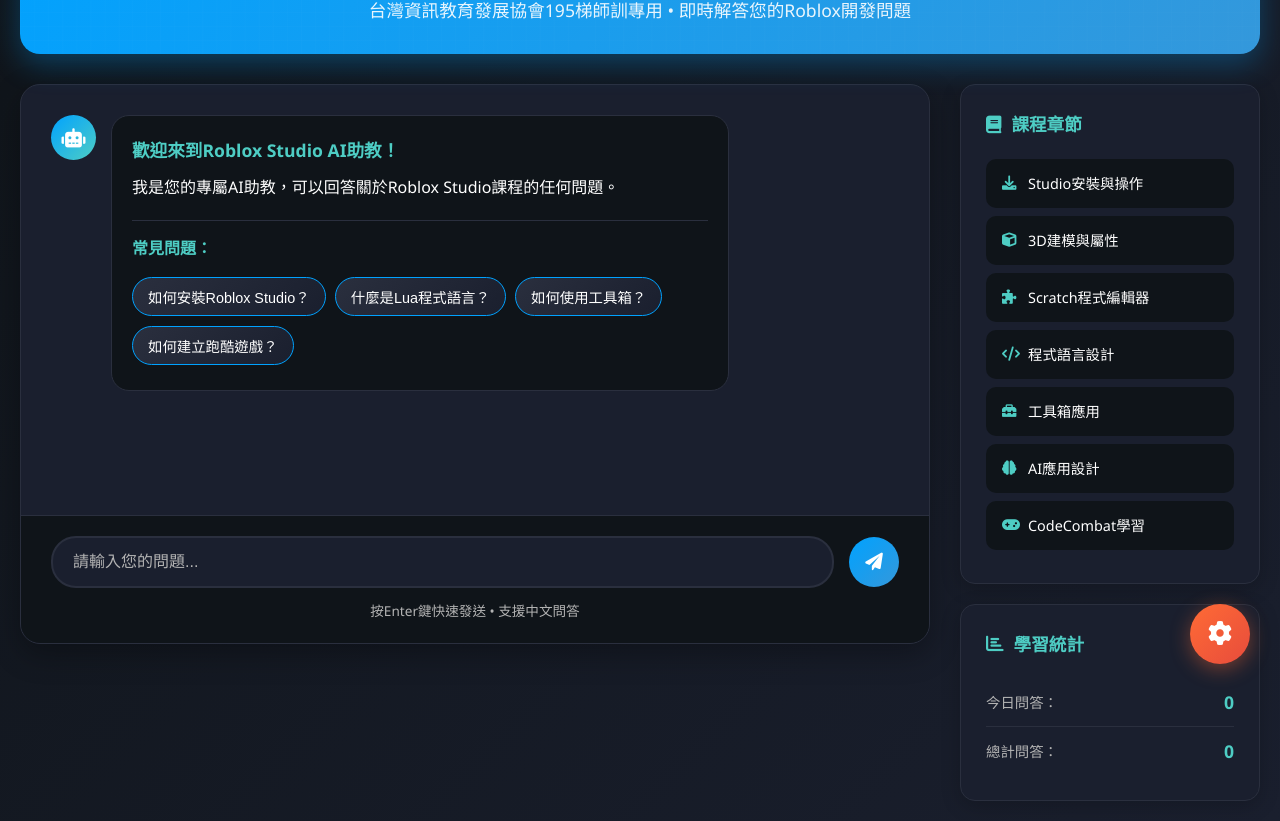
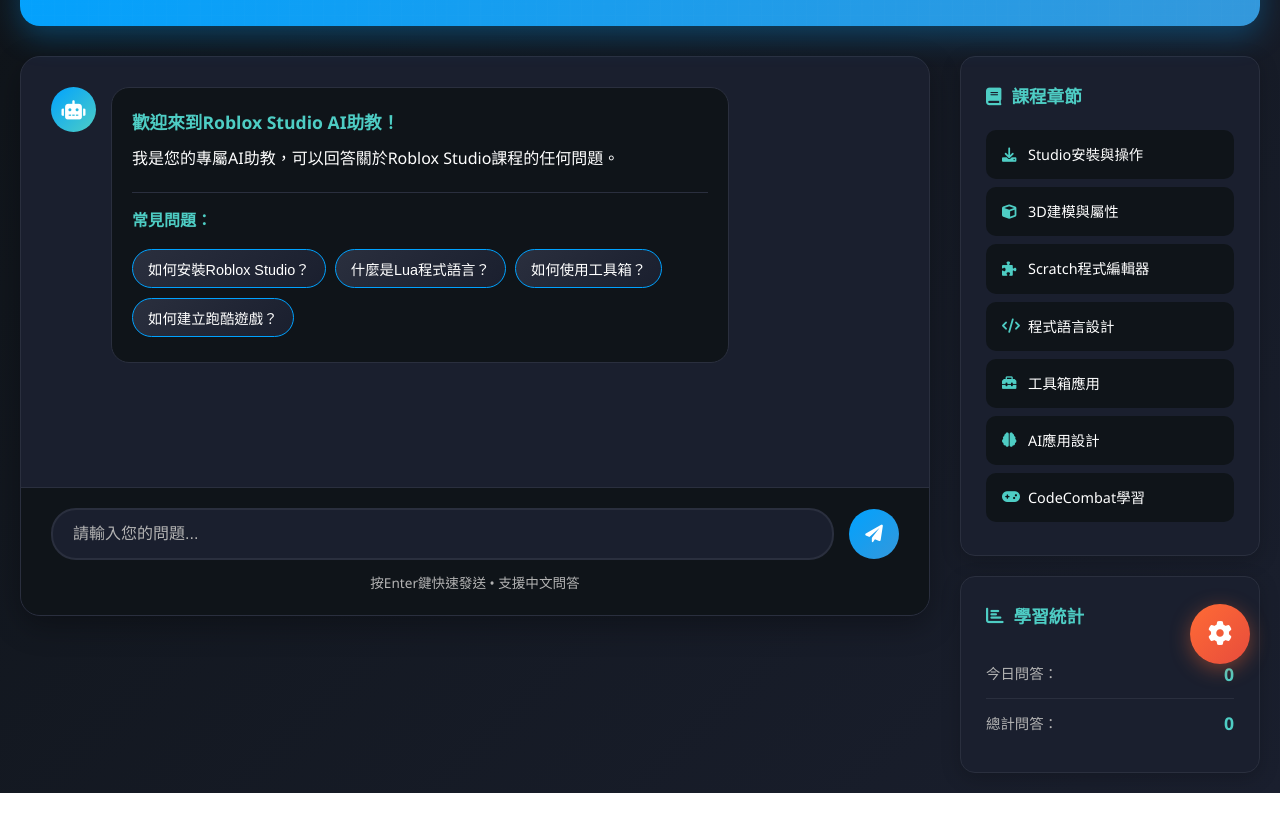
Before and after one commit to TIEDA-TW/roblox-ai-assistant, a website: page index.html in a window 1280 px wide. Shown: the part 106-927 px from the top of the page. After the commit the page ends 899 px from the top, so only its background shows below. Drawn offline with Linux system fonts and the light colour scheme; no server answers.

Commit message:
優化手機版介面：移除副標題、縮小頭像、改善響應式設計

```diff
--- a/index.html
+++ b/index.html
@@ -14,9 +14,6 @@
                 <div class="logo">
                     <i class="fab fa-roblox"></i>
                     <h1>台灣資訊教育發展協會195梯Roblox師訓AI助教</h1>
-                </div>
-                <div class="subtitle">
-                    <p>台灣資訊教育發展協會195梯師訓專用 • 即時解答您的Roblox開發問題</p>
                 </div>
             </div>
         </header>
```
